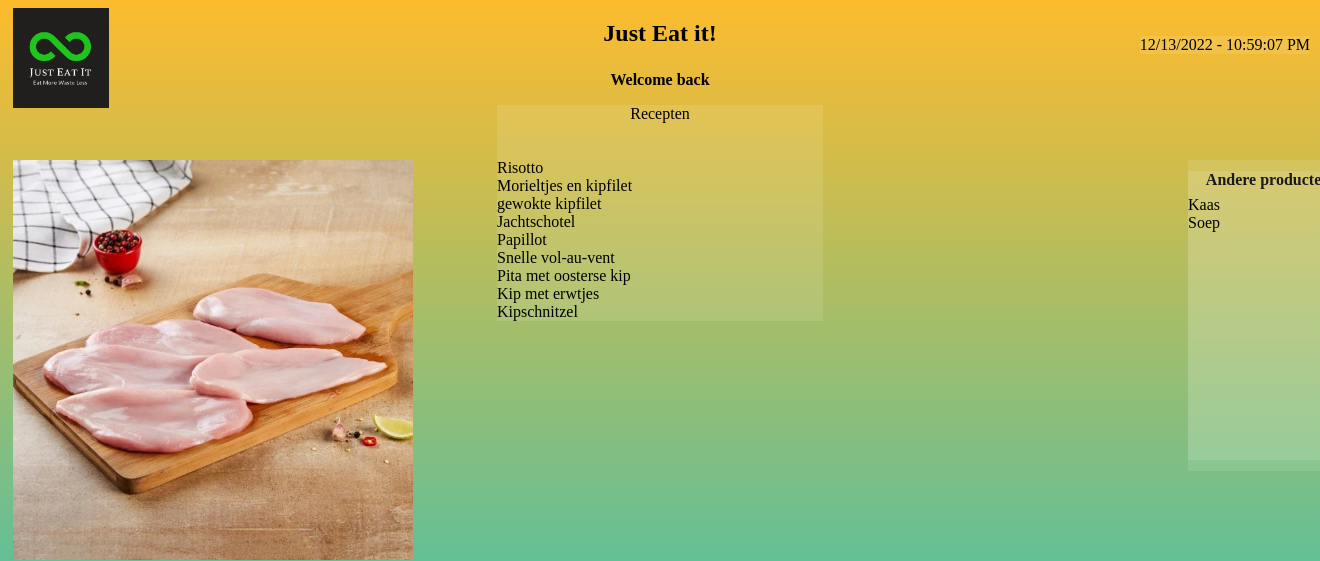
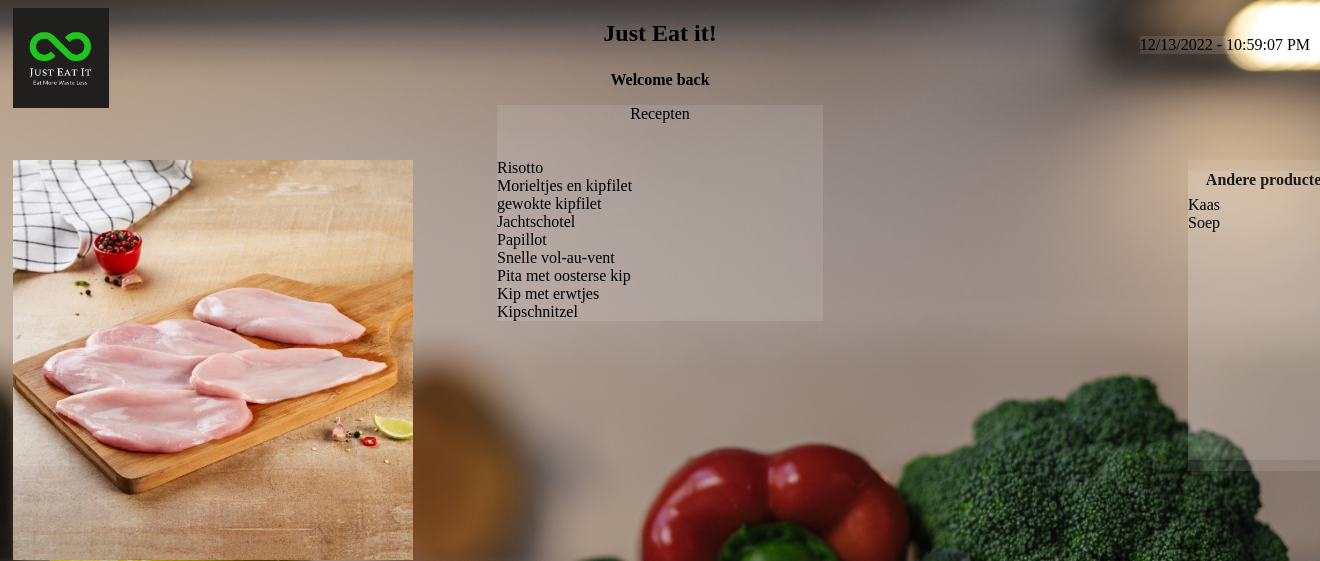
Before and after one commit to Yamairo/Challenge, a PHP site: page /challenge.html in a window 1320 px wide; the page is wider, and only the part inside the window is pictured. Shown: the top 561 px of that part. Run offline with PHP 8.4, Linux system fonts and the light colour scheme.

Commit message:
some changes to the css

```diff
--- a/css/style.css
+++ b/css/style.css
@@ -24,8 +24,9 @@ html, body {
 
 body {
   overflow: hidden;
-  background: rgb(34,193,195);
-  background: linear-gradient(0deg, rgba(34,193,195,1) 0%, rgba(253,187,45,1) 100%);
+  background-image: url(../img/background.jpg);
+  background-repeat: no-repeat, repeat;
+  background-size: cover;
 }
 
 /* width */
@@ -43,12 +44,6 @@ body {
 ::-webkit-scrollbar-thumb {
   background: #888;
 }
-
-/* Handle on hover */
-::-webkit-scrollbar-thumb:hover {
-  background: #555;
-}
-
 
 .icon {
     position: absolute;
@@ -105,10 +100,6 @@ body {
   background-color: var(--colorbox);
 }
 
-img:hover {
-  box-shadow: 0 0 10px 1px rgba(0, 0, 0, 0.5);
-}
-
 table {
   margin: .3em;
   width: 290px;
```
